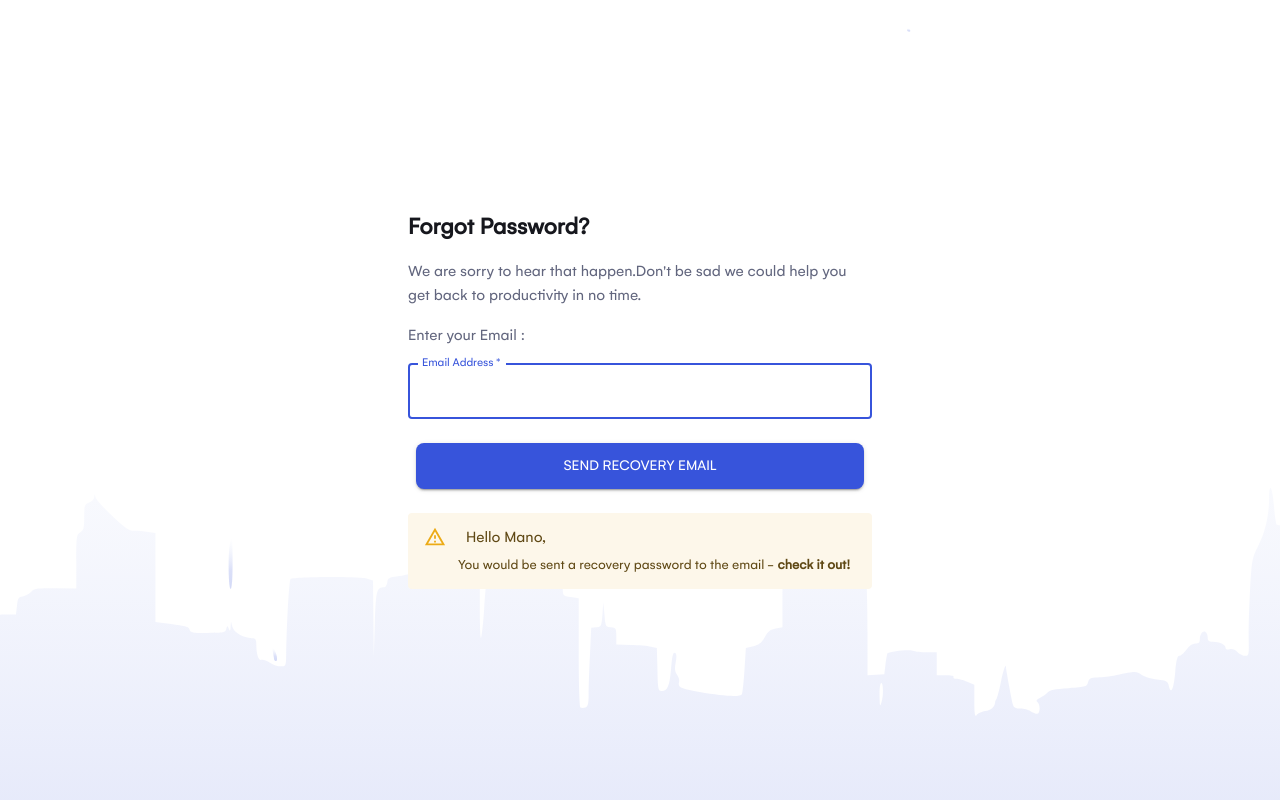
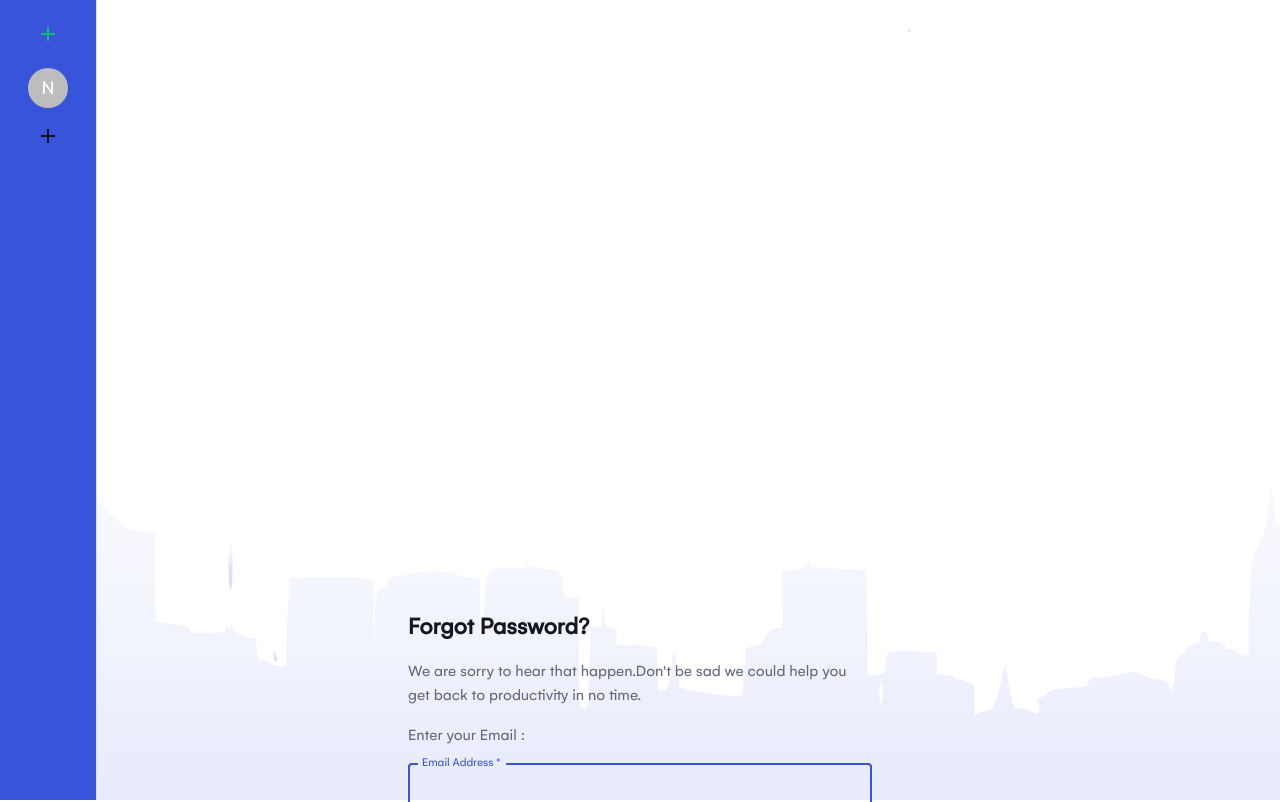
Before and after one commit to cezarmocanu/meteor-internship, a React (Vite) app: page /forgot-password in a window 1280 px wide. Shown: the top 802 px of the page. Built offline with nearby package versions, Linux system fonts and the light colour scheme.

Commit message:
[020-dae] Cleaned SideBar and added permanent variant

```diff
--- a/src/components/Layout.jsx
+++ b/src/components/Layout.jsx
@@ -1,46 +1,13 @@
 import React from "react";
-import { styled } from "@mui/material/styles";
 import SideBar from "./SideBar";
-import { useState } from "react";
-import MuiAppBar from "@mui/material/AppBar";
-import Toolbar from "@mui/material/Toolbar";
-import IconButton from "@mui/material/IconButton";
+import { Stack } from "@mui/material";
 
-import Typography from "@mui/material/Typography";
-import MenuIcon from "@mui/icons-material/Menu";
-
-const AppBar = styled(MuiAppBar, {
-	shouldForwardProp: (prop) => prop !== "open",
-})(({ theme, open }) => ({}));
-
-const drawerWidth = 240;
 const Layout = ({ children }) => {
-	const [isOpen, setIsOpen] = useState(false);
-
-	const toggleDrawer = () => {
-		setIsOpen((old) => !old);
-	};
 	return (
-		<div>
-			<AppBar position="fixed" open={isOpen}>
-				<Toolbar>
-					<IconButton
-						color="inherit"
-						aria-label="open drawer"
-						onClick={toggleDrawer}
-						edge="start"
-						sx={{ mr: 2, ...(isOpen && { display: "none" }) }}
-					>
-						<MenuIcon />
-					</IconButton>
-					<Typography variant="h6" noWrap component="div">
-						Persistent drawer
-					</Typography>
-				</Toolbar>
-			</AppBar>
-			<SideBar isOpen={isOpen} toggleDrawer={toggleDrawer} />
-			{children}
-		</div>
+		<Stack direction="row">
+			<SideBar />
+			<Stack flexGrow={1}>{children}</Stack>
+		</Stack>
 	);
 };
 
--- a/src/components/SideBar.jsx
+++ b/src/components/SideBar.jsx
@@ -1,64 +1,26 @@
 import * as React from "react";
-import Box from "@mui/material/Box";
-import Drawer from "@mui/material/Drawer";
-import Button from "@mui/material/Button";
-import List from "@mui/material/List";
-import ListItem from "@mui/material/ListItem";
-import ListItemButton from "@mui/material/ListItemButton";
-import ListItemIcon from "@mui/material/ListItemIcon";
-import ListItemText from "@mui/material/ListItemText";
 import { useState } from "react";
-import Stack from "@mui/material/Stack";
-import AssignmentIcon from "@mui/icons-material/Assignment";
-import SettingsIcon from "@mui/icons-material/Settings";
-import AppsIcon from "@mui/icons-material/Apps";
-import { Typography } from "@mui/material";
-import Avatar from "@mui/material/Avatar";
+import { Drawer, Button, Typography, Stack, Avatar } from "@mui/material";
 import AddIcon from "@mui/icons-material/Add";
 import Theme from "../theme";
+import SideBarItems from "./SideBarItems";
 
-export default function SideBar({ isOpen, toggleDrawer }) {
-	const menuItems = [
-		{
-			text: "Overview",
-			icon: AppsIcon,
-		},
-		{
-			text: "Tasks",
-			icon: AssignmentIcon,
-		},
-		{
-			text: "Settings",
-			icon: SettingsIcon,
-		},
-	];
-	const list = () => (
-		<Box
-			sx={{ auto: 300 }}
-			role="presentation"
-			onClick={toggleDrawer}
-			onKeyDown={toggleDrawer}
-			paddingRight={8}
-		>
-			<List>
-				{menuItems.map((item) => (
-					<ListItem key={item.text} disablePadding>
-						<ListItemButton>
-							<ListItemIcon>
-								<item.icon />
-							</ListItemIcon>
-							<ListItemText primary={item.text} />
-						</ListItemButton>
-					</ListItem>
-				))}
-			</List>
-		</Box>
-	);
+const BASE_DRAWER_WIDTH = 72;
+const EXPANDED_DRAWER_WIDTH = 408;
+
+function SideBar() {
+	const [isExpanded, setIsExpanded] = useState(false);
 
 	return (
-		<div>
-			<>
-				<Drawer anchor={"left"} open={isOpen} onClose={toggleDrawer}>
+		<Drawer
+			variant="permanent"
+			anchor={"left"}
+			sx={{
+				width: isExpanded ? EXPANDED_DRAWER_WIDTH : BASE_DRAWER_WIDTH,
+				height: "100vh",
+				flexShrink: 0,
+			}}
+		>
 			<Stack direction={"row"} height="100%">
 				<Stack
 					direction="column"
@@ -69,21 +31,32 @@ export default function SideBar({ isOpen, toggleDrawer }) {
 					}}
 					alignItems="center"
 				>
+					<Button
+						color="success"
+						onClick={() => setIsExpanded((isExpanded) => !isExpanded)}
+					>
+						<AddIcon />
+					</Button>
 					<Avatar sx={{ marginTop: 4 }}>N</Avatar>
 					<AddIcon />
 				</Stack>
-						<Stack>
+				<Stack
+					sx={{
+						width: isExpanded ? EXPANDED_DRAWER_WIDTH - BASE_DRAWER_WIDTH : 0,
+						transition: "width 0.2s",
+					}}
+				>
 					<Stack padding={2} paddingTop={5}>
 						<Typography variant="h6" component="h3">
 							Me & I
 						</Typography>
 						<Typography>Emanuel's Space</Typography>
 					</Stack>
-							{list()}
+					<SideBarItems />
 				</Stack>
 			</Stack>
 		</Drawer>
-			</>
-		</div>
 	);
 }
+
+export default SideBar;
--- /dev/null
+++ b/src/components/SideBarItems.jsx
@@ -0,0 +1,48 @@
+import {
+	List,
+	ListItemIcon,
+	ListItem,
+	ListItemButton,
+	ListItemText,
+} from "@mui/material";
+
+import AssignmentIcon from "@mui/icons-material/Assignment";
+import SettingsIcon from "@mui/icons-material/Settings";
+import AppsIcon from "@mui/icons-material/Apps";
+import { useMemo } from "react";
+
+const MENU_ITEMS = [
+	{
+		text: "Overview",
+		Icon: AppsIcon,
+	},
+	{
+		text: "Tasks",
+		Icon: AssignmentIcon,
+	},
+	{
+		text: "Settings",
+		Icon: SettingsIcon,
+	},
+];
+
+function SideBarItems() {
+	const items = useMemo(
+		() =>
+			MENU_ITEMS.map((item) => (
+				<ListItem key={item.text} disablePadding>
+					<ListItemButton>
+						<ListItemIcon>
+							<item.Icon />
+						</ListItemIcon>
+						<ListItemText primary={item.text} />
+					</ListItemButton>
+				</ListItem>
+			)),
+		[MENU_ITEMS]
+	);
+
+	return <List>{items}</List>;
+}
+
+export default SideBarItems;
```
Lines whose indentation alone changed are shown as unchanged.
